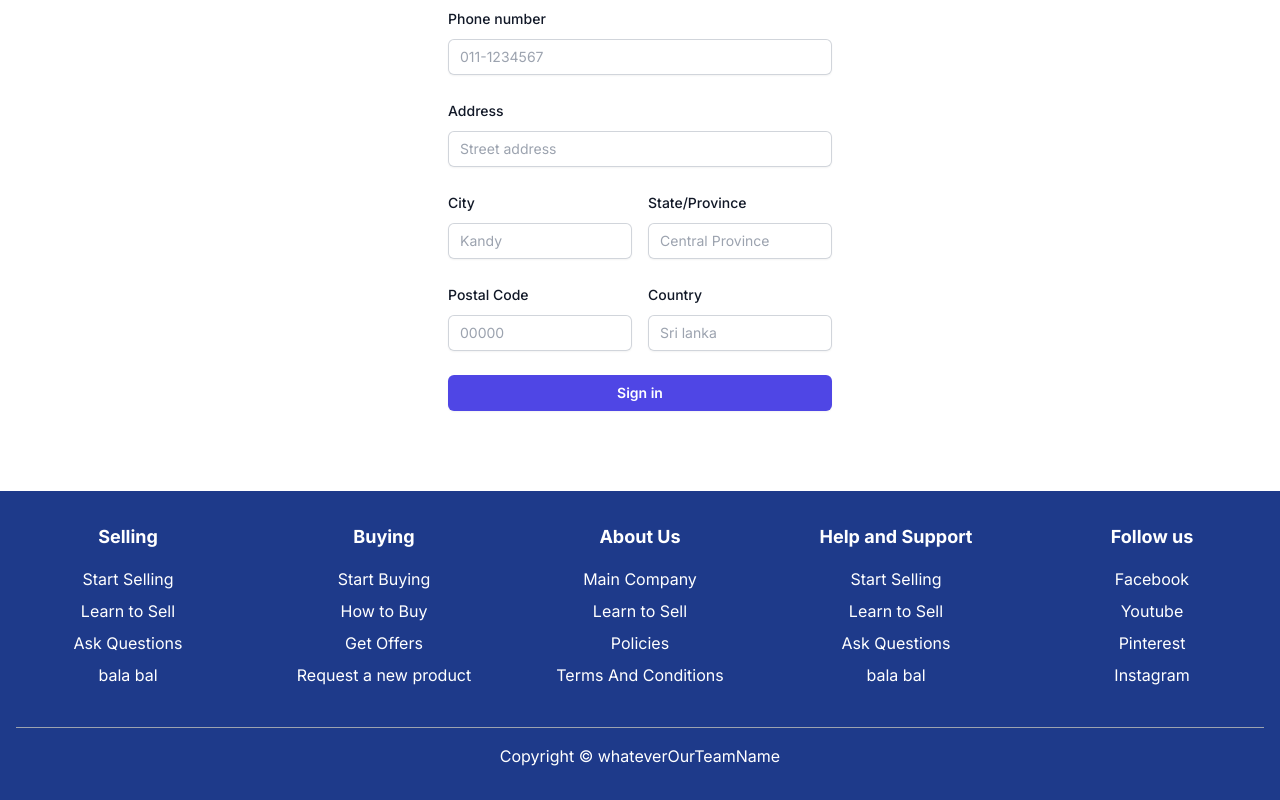
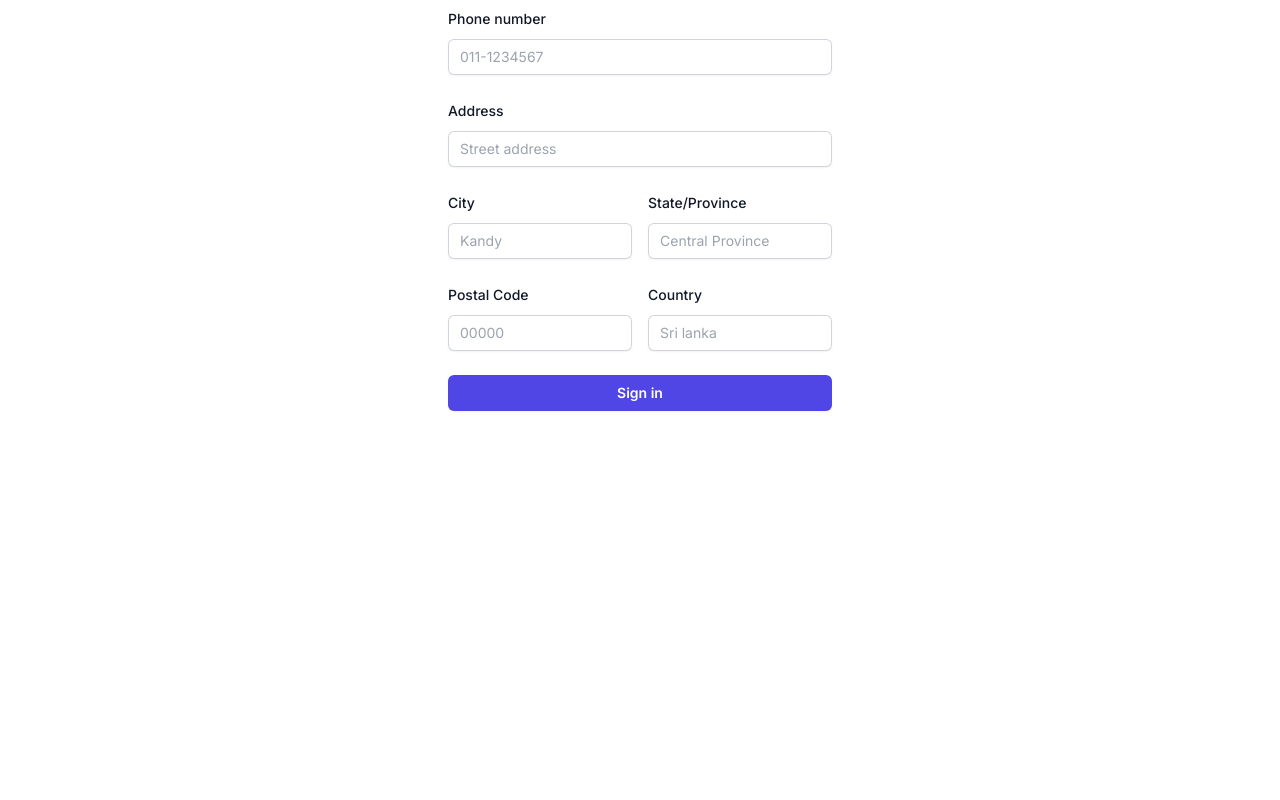
Before and after one commit to sachith-953/Heart-of-ceylon-web-app, a Next.js app: page /sign-up in a window 1280 px wide. Shown: the part 681-1481 px from the top of the page. After the commit the page ends 1140 px from the top, so only its background shows below. Built offline with nearby package versions, Linux system fonts and the light colour scheme.

Commit message:
footer miner changes

```diff
--- a/app/layout.tsx
+++ b/app/layout.tsx
@@ -3,7 +3,7 @@ import { Inter } from "next/font/google";
 import "./globals.css";
 import { cn } from "@/lib/utils";
 import Navbar from "@/components/Navbar";
-import Footer from "@/components/Footer";
+
 
 const inter = Inter({ subsets: ["latin"] });
 
@@ -24,7 +24,7 @@ export default function RootLayout({
         <main className="relative flex flex-col min-h-screen">
           <Navbar />
           <div className="flex-grow flex-1">{children}</div>
-          <Footer/>
+
         </main>
       </body>
     </html>
--- a/app/page.tsx
+++ b/app/page.tsx
@@ -1,8 +1,11 @@
 
+import Footer from "@/components/Footer";
 import MaxWidthWrapper from "@/components/MaxWidthWrapper";
 import PopularCategories from "@/components/Popular-categories";
 import { Button, buttonVariants } from "@/components/ui/button";
 import Link from "next/link";
+
+
 
 
 export default function Home() {
@@ -34,6 +37,7 @@ export default function Home() {
 
         {/* TODO : List products */}
       </MaxWidthWrapper>
+      <Footer/>
       </>
   );
 }
```
